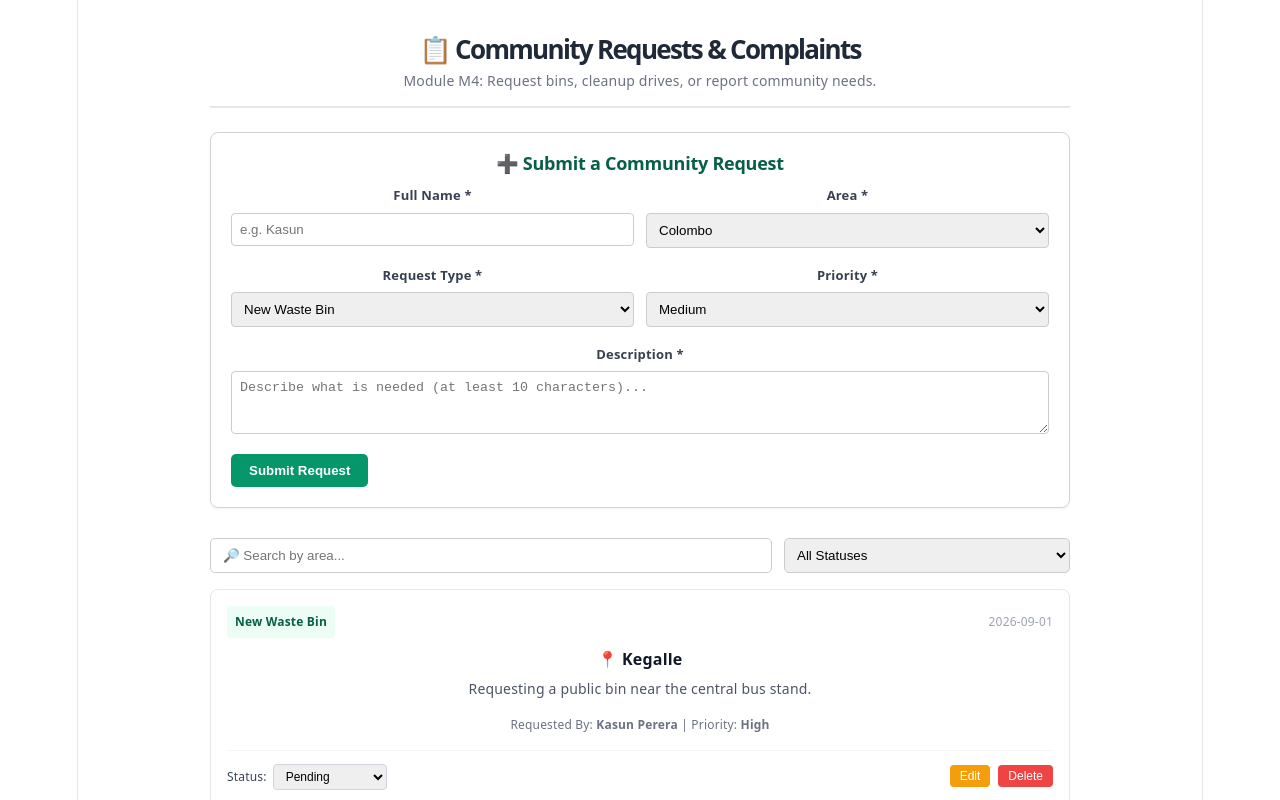
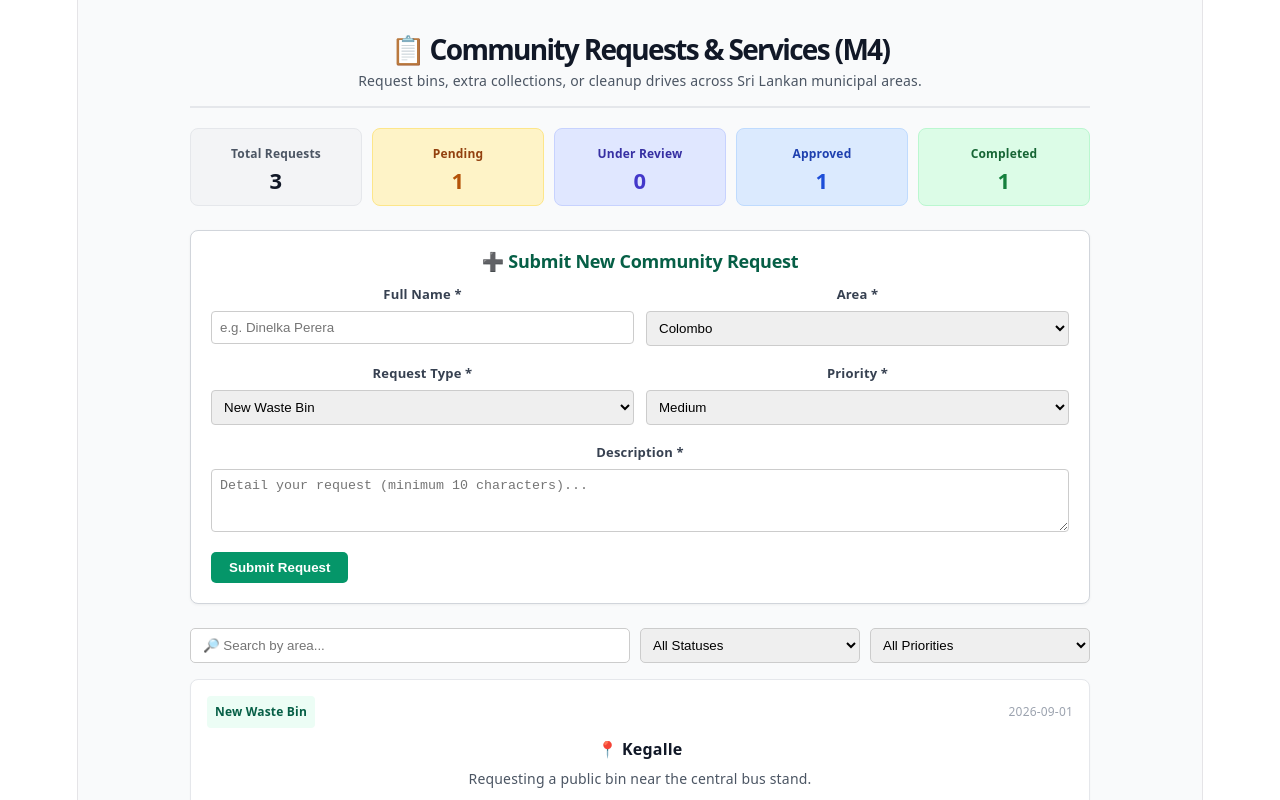
Before and after one commit to IT24103806/SEF-Mini-Hackathon, a React (Vite) app in the folder cleanlk_frontend/: page / in a window 1280 px wide. Shown: the top 800 px of the page. Built offline with nearby package versions, Linux system fonts and the light colour scheme.

Commit message:
Update community requests frontend

```diff
--- a/cleanlk_frontend/src/App.jsx
+++ b/cleanlk_frontend/src/App.jsx
@@ -3,7 +3,7 @@ import CommunityRequests from "./pages/community-requests/CommunityRequests";
 
 export default function App() {
   return (
-    <main>
+    <main style={{ minHeight: "100vh", backgroundColor: "#f9fafb" }}>
       <CommunityRequests />
     </main>
   );
--- a/cleanlk_frontend/src/pages/community-requests/CommunityRequests.jsx
+++ b/cleanlk_frontend/src/pages/community-requests/CommunityRequests.jsx
@@ -1,40 +1,6 @@
 import React, { useState, useEffect } from "react";
-
-// Initial Demo Data
-const initialRequests = [
-  {
-    id: 1,
-    name: "Kasun Perera",
-    area: "Kegalle",
-    requestType: "New Waste Bin",
-    priority: "High",
-    status: "Pending",
-    description: "Requesting a public bin near the central bus stand.",
-    createdAt: "2026-09-01"
-  },
-  {
-    id: 2,
-    name: "Nimali Silva",
-    area: "Colombo",
-    requestType: "Extra Collection",
-    priority: "Medium",
-    status: "Approved",
-    description: "Need an additional recycling pickup on weekend.",
-    createdAt: "2026-09-02"
-  },
-  {
-    id: 3,
-    name: "Sunil Shantha",
-    area: "Galle",
-    requestType: "Cleanup Request",
-    priority: "Low",
-    status: "Completed",
-    description: "Beach side cleanup drive support needed.",
-    createdAt: "2026-09-03"
-  }
-];
-
-const STORAGE_KEY = "cleanlk_community_requests";
+import { initialRequests } from "../../data/communityRequests";
+import { getStoredRequests, saveRequests } from "../../utils/storage";
 
 export default function CommunityRequests() {
   const [requests, setRequests] = useState([]);
@@ -48,27 +14,17 @@ export default function CommunityRequests() {
   const [editingId, setEditingId] = useState(null);
   const [searchTerm, setSearchTerm] = useState("");
   const [statusFilter, setStatusFilter] = useState("All");
+  const [priorityFilter, setPriorityFilter] = useState("All");
   const [error, setError] = useState("");
   const [success, setSuccess] = useState("");
 
-  // Load Initial Data from LocalStorage
   useEffect(() => {
-    const data = localStorage.getItem(STORAGE_KEY);
-    if (!data) {
-      localStorage.setItem(STORAGE_KEY, JSON.stringify(initialRequests));
-      setRequests(initialRequests);
-    } else {
-      try {
-        setRequests(JSON.parse(data));
-      } catch {
-        setRequests(initialRequests);
-      }
-    }
+    setRequests(getStoredRequests(initialRequests));
   }, []);
 
   const updateStateAndStorage = (updatedList) => {
     setRequests(updatedList);
-    localStorage.setItem(STORAGE_KEY, JSON.stringify(updatedList));
+    saveRequests(updatedList);
   };
 
   const handleInputChange = (e) => {
@@ -80,7 +36,7 @@ export default function CommunityRequests() {
     e.preventDefault();
 
     if (!formData.name.trim()) {
-      setError("⚠️ Please enter your name.");
+      setError("⚠️ Please enter your full name.");
       return;
     }
     if (formData.description.trim().length < 10) {
@@ -93,7 +49,7 @@ export default function CommunityRequests() {
         item.id === editingId ? { ...item, ...formData } : item
       );
       updateStateAndStorage(updated);
-      setSuccess("✅ Request updated successfully!");
+      setSuccess("✅ Community request updated successfully!");
       setEditingId(null);
     } else {
       const newEntry = {
@@ -103,7 +59,7 @@ export default function CommunityRequests() {
         createdAt: new Date().toISOString().split("T")[0]
       };
       updateStateAndStorage([newEntry, ...requests]);
-      setSuccess("✅ Request submitted successfully!");
+      setSuccess("✅ Community request submitted successfully!");
     }
 
     setFormData({
@@ -118,7 +74,7 @@ export default function CommunityRequests() {
   };
 
   const handleDelete = (id) => {
-    if (window.confirm("Are you sure you want to delete this request?")) {
+    if (window.confirm("Are you sure you want to delete this community request?")) {
       const updated = requests.filter((item) => item.id !== id);
       updateStateAndStorage(updated);
     }
@@ -143,27 +99,61 @@ export default function CommunityRequests() {
     updateStateAndStorage(updated);
   };
 
+  const stats = {
+    total: requests.length,
+    pending: requests.filter((r) => r.status === "Pending").length,
+    inReview: requests.filter((r) => r.status === "Under Review").length,
+    approved: requests.filter((r) => r.status === "Approved").length,
+    completed: requests.filter((r) => r.status === "Completed").length
+  };
+
   const filteredRequests = requests.filter((item) => {
     const matchesArea = item.area.toLowerCase().includes(searchTerm.toLowerCase());
     const matchesStatus = statusFilter === "All" || item.status === statusFilter;
-    return matchesArea && matchesStatus;
+    const matchesPriority = priorityFilter === "All" || item.priority === priorityFilter;
+    return matchesArea && matchesStatus && matchesPriority;
   });
 
   return (
-    <div style={{ maxWidth: "860px", margin: "20px auto", padding: "16px", fontFamily: "system-ui, sans-serif" }}>
-      <header style={{ marginBottom: "24px", borderBottom: "2px solid #e5e7eb", paddingBottom: "12px" }}>
-        <h1 style={{ fontSize: "26px", fontWeight: "700", color: "#1f2937", margin: 0 }}>
-          📋 Community Requests & Complaints
+    <div style={{ maxWidth: "900px", margin: "20px auto", padding: "16px", fontFamily: "system-ui, sans-serif" }}>
+      {/* HEADER */}
+      <header style={{ marginBottom: "20px", borderBottom: "2px solid #e5e7eb", paddingBottom: "12px" }}>
+        <h1 style={{ fontSize: "28px", fontWeight: "700", color: "#111827", margin: 0 }}>
+          📋 Community Requests & Services (M4)
         </h1>
-        <p style={{ color: "#6b7280", margin: "6px 0 0 0", fontSize: "14px" }}>
-          Module M4: Request bins, cleanup drives, or report community needs.
+        <p style={{ color: "#4b5563", marginTop: "6px", fontSize: "14px" }}>
+          Request bins, extra collections, or cleanup drives across Sri Lankan municipal areas.
         </p>
       </header>
 
-      {/* FORM */}
-      <section style={{ background: "#ffffff", border: "1px solid #d1d5db", borderRadius: "8px", padding: "20px", marginBottom: "30px", boxShadow: "0 1px 3px rgba(0,0,0,0.05)" }}>
+      {/* DASHBOARD STATS */}
+      <section style={{ display: "grid", gridTemplateColumns: "repeat(auto-fit, minmax(140px, 1fr))", gap: "10px", marginBottom: "24px" }}>
+        <div style={{ background: "#f3f4f6", padding: "12px", borderRadius: "8px", textAlign: "center", border: "1px solid #e5e7eb" }}>
+          <div style={{ fontSize: "12px", color: "#4b5563", fontWeight: "600" }}>Total Requests</div>
+          <div style={{ fontSize: "22px", fontWeight: "700", color: "#111827" }}>{stats.total}</div>
+        </div>
+        <div style={{ background: "#fef3c7", padding: "12px", borderRadius: "8px", textAlign: "center", border: "1px solid #fde68a" }}>
+          <div style={{ fontSize: "12px", color: "#92400e", fontWeight: "600" }}>Pending</div>
+          <div style={{ fontSize: "22px", fontWeight: "700", color: "#b45309" }}>{stats.pending}</div>
+        </div>
+        <div style={{ background: "#e0e7ff", padding: "12px", borderRadius: "8px", textAlign: "center", border: "1px solid #c7d2fe" }}>
+          <div style={{ fontSize: "12px", color: "#3730a3", fontWeight: "600" }}>Under Review</div>
+          <div style={{ fontSize: "22px", fontWeight: "700", color: "#4338ca" }}>{stats.inReview}</div>
+        </div>
+        <div style={{ background: "#dbeafe", padding: "12px", borderRadius: "8px", textAlign: "center", border: "1px solid #bfdbfe" }}>
+          <div style={{ fontSize: "12px", color: "#1e40af", fontWeight: "600" }}>Approved</div>
+          <div style={{ fontSize: "22px", fontWeight: "700", color: "#1d4ed8" }}>{stats.approved}</div>
+        </div>
+        <div style={{ background: "#dcfce7", padding: "12px", borderRadius: "8px", textAlign: "center", border: "1px solid #bbf7d0" }}>
+          <div style={{ fontSize: "12px", color: "#166534", fontWeight: "600" }}>Completed</div>
+          <div style={{ fontSize: "22px", fontWeight: "700", color: "#15803d" }}>{stats.completed}</div>
+        </div>
+      </section>
+
+      {/* CREATE & EDIT FORM */}
+      <section style={{ background: "#ffffff", border: "1px solid #d1d5db", borderRadius: "8px", padding: "20px", marginBottom: "24px", boxShadow: "0 1px 3px rgba(0,0,0,0.05)" }}>
         <h2 style={{ fontSize: "18px", fontWeight: "600", color: "#065f46", marginTop: 0 }}>
-          {editingId ? "✏️ Edit Community Request" : "➕ Submit a Community Request"}
+          {editingId ? "✏️ Edit Request" : "➕ Submit New Community Request"}
         </h2>
 
         {error && <div style={{ background: "#fee2e2", color: "#991b1b", padding: "10px", borderRadius: "6px", marginBottom: "12px", fontSize: "14px" }}>{error}</div>}
@@ -178,11 +168,10 @@ export default function CommunityRequests() {
                 name="name"
                 value={formData.name}
                 onChange={handleInputChange}
-                placeholder="e.g. Kasun"
+                placeholder="e.g. Dinelka Perera"
                 style={{ width: "100%", padding: "8px", border: "1px solid #ccc", borderRadius: "4px", boxSizing: "border-box" }}
               />
             </div>
-
             <div>
               <label style={{ display: "block", fontSize: "13px", fontWeight: "600", color: "#374151", marginBottom: "4px" }}>Area *</label>
               <select
@@ -216,7 +205,6 @@ export default function CommunityRequests() {
                 <option>Missing Collection Point</option>
               </select>
             </div>
-
             <div>
               <label style={{ display: "block", fontSize: "13px", fontWeight: "600", color: "#374151", marginBottom: "4px" }}>Priority *</label>
               <select
@@ -239,7 +227,7 @@ export default function CommunityRequests() {
               rows="3"
               value={formData.description}
               onChange={handleInputChange}
-              placeholder="Describe what is needed (at least 10 characters)..."
+              placeholder="Detail your request (minimum 10 characters)..."
               style={{ width: "100%", padding: "8px", border: "1px solid #ccc", borderRadius: "4px", boxSizing: "border-box" }}
             />
           </div>
@@ -247,7 +235,7 @@ export default function CommunityRequests() {
           <div style={{ display: "flex", gap: "10px" }}>
             <button
               type="submit"
-              style={{ background: "#059669", color: "#fff", border: "none", padding: "9px 18px", borderRadius: "5px", cursor: "pointer", fontWeight: "600" }}
+              style={{ background: "#059669", color: "#fff", border: "none", padding: "8px 18px", borderRadius: "5px", cursor: "pointer", fontWeight: "600" }}
             >
               {editingId ? "Update Request" : "Submit Request"}
             </button>
@@ -258,7 +246,7 @@ export default function CommunityRequests() {
                   setEditingId(null);
                   setFormData({ name: "", area: "Colombo", requestType: "New Waste Bin", priority: "Medium", description: "" });
                 }}
-                style={{ background: "#6b7280", color: "#fff", border: "none", padding: "9px 14px", borderRadius: "5px", cursor: "pointer" }}
+                style={{ background: "#6b7280", color: "#fff", border: "none", padding: "8px 14px", borderRadius: "5px", cursor: "pointer" }}
               >
                 Cancel
               </button>
@@ -269,18 +257,18 @@ export default function CommunityRequests() {
 
       {/* SEARCH, FILTER & LIST */}
       <section>
-        <div style={{ display: "flex", gap: "12px", marginBottom: "16px" }}>
+        <div style={{ display: "grid", gridTemplateColumns: "2fr 1fr 1fr", gap: "10px", marginBottom: "16px" }}>
           <input
             type="text"
             placeholder="🔎 Search by area..."
             value={searchTerm}
             onChange={(e) => setSearchTerm(e.target.value)}
-            style={{ flex: 2, padding: "8px 12px", border: "1px solid #ccc", borderRadius: "5px" }}
+            style={{ padding: "8px 12px", border: "1px solid #ccc", borderRadius: "5px" }}
           />
           <select
             value={statusFilter}
             onChange={(e) => setStatusFilter(e.target.value)}
-            style={{ flex: 1, padding: "8px", border: "1px solid #ccc", borderRadius: "5px" }}
+            style={{ padding: "8px", border: "1px solid #ccc", borderRadius: "5px" }}
           >
             <option value="All">All Statuses</option>
             <option value="Pending">Pending</option>
@@ -288,11 +276,23 @@ export default function CommunityRequests() {
             <option value="Approved">Approved</option>
             <option value="Completed">Completed</option>
           </select>
+          <select
+            value={priorityFilter}
+            onChange={(e) => setPriorityFilter(e.target.value)}
+            style={{ padding: "8px", border: "1px solid #ccc", borderRadius: "5px" }}
+          >
+            <option value="All">All Priorities</option>
+            <option value="Low">Low</option>
+            <option value="Medium">Medium</option>
+            <option value="High">High</option>
+          </select>
         </div>
 
         <div style={{ display: "grid", gap: "12px" }}>
           {filteredRequests.length === 0 ? (
-            <p style={{ color: "#6b7280", textAlign: "center", padding: "20px" }}>No requests found matching your filter.</p>
+            <p style={{ color: "#6b7280", textAlign: "center", padding: "20px", background: "#f9fafb", borderRadius: "6px" }}>
+              No community requests found matching criteria.
+            </p>
           ) : (
             filteredRequests.map((item) => (
               <div
--- a/cleanlk_frontend/src/utils/storage.js
+++ b/cleanlk_frontend/src/utils/storage.js
@@ -9,6 +9,7 @@ export const getStoredRequests = (fallbackData) => {
   try {
     return JSON.parse(data);
   } catch (err) {
+    console.error("Failed to parse storage data", err);
     return fallbackData;
   }
 };
```
Also changed, not shown: cleanlk_frontend/src/data/communityRequests.js (line endings or trailing spaces).
